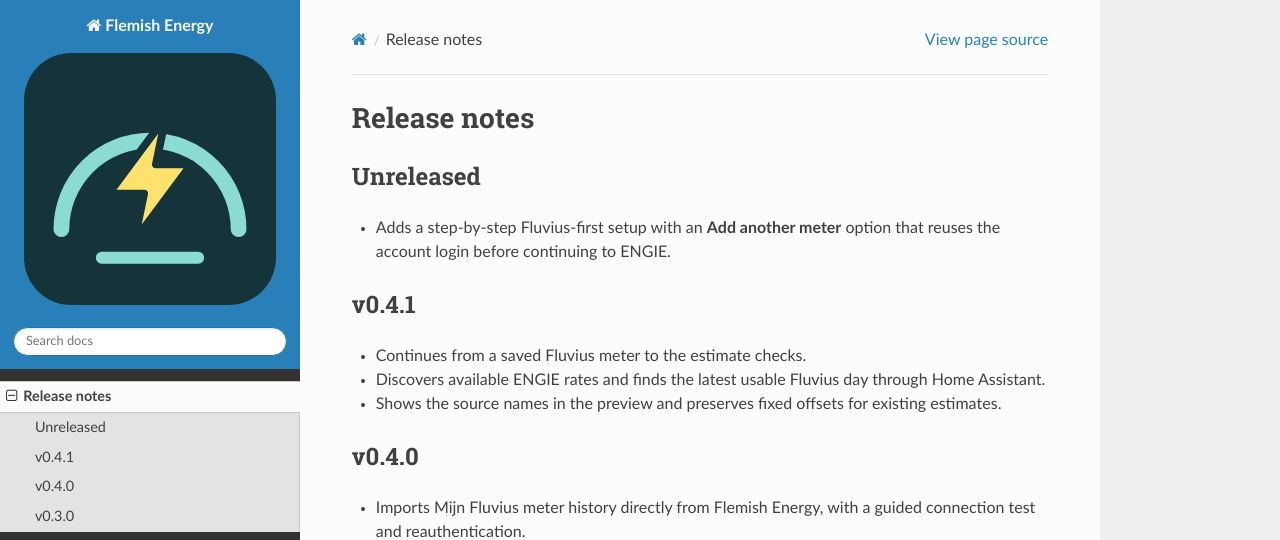
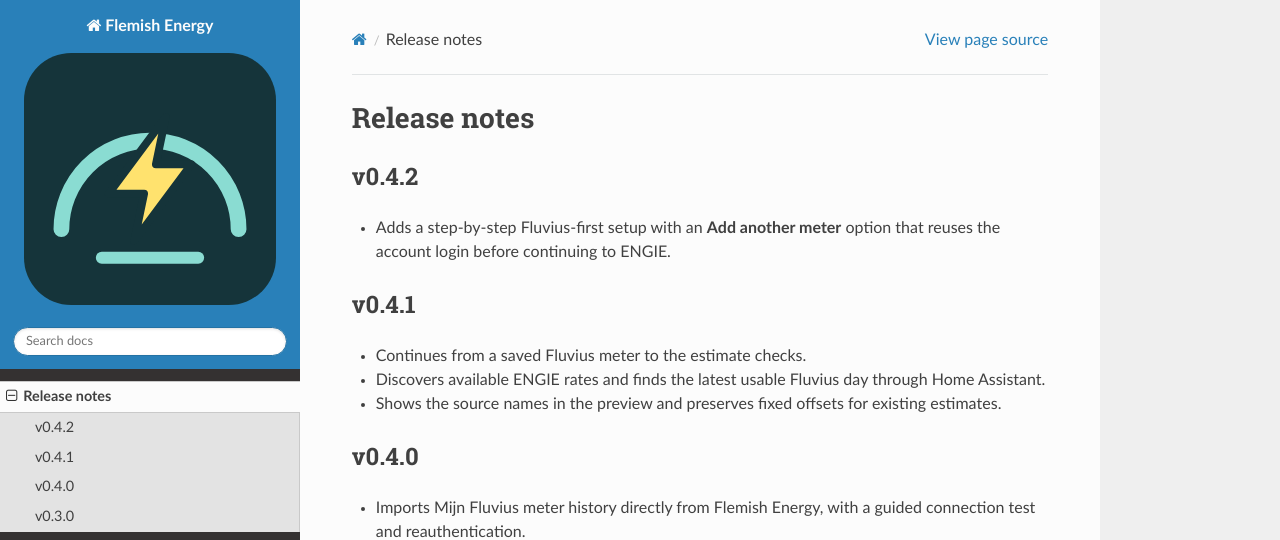
Before and after one commit to arrys/ha-flemish-energy, a Sphinx documentation site: the page built from docs/changelog.md, in a window 1280 px wide and 957 px high. Shown: the top 540 px of the window. Built offline with Sphinx 7.4.7 and the Read the Docs theme 3.1.0, drawn with Linux system fonts in a browser that asks for light colours; the version number could not be read and is left out.

Commit message:
Prepare Flemish Energy v0.4.2

```diff
--- a/docs/changelog.md
+++ b/docs/changelog.md
@@ -1,6 +1,6 @@
 # Release notes
 
-## Unreleased
+## v0.4.2
 
 - Adds a step-by-step Fluvius-first setup with an **Add another meter** option that reuses the account login before continuing to ENGIE.
 
```
Also changed, not shown: 1 other file.
